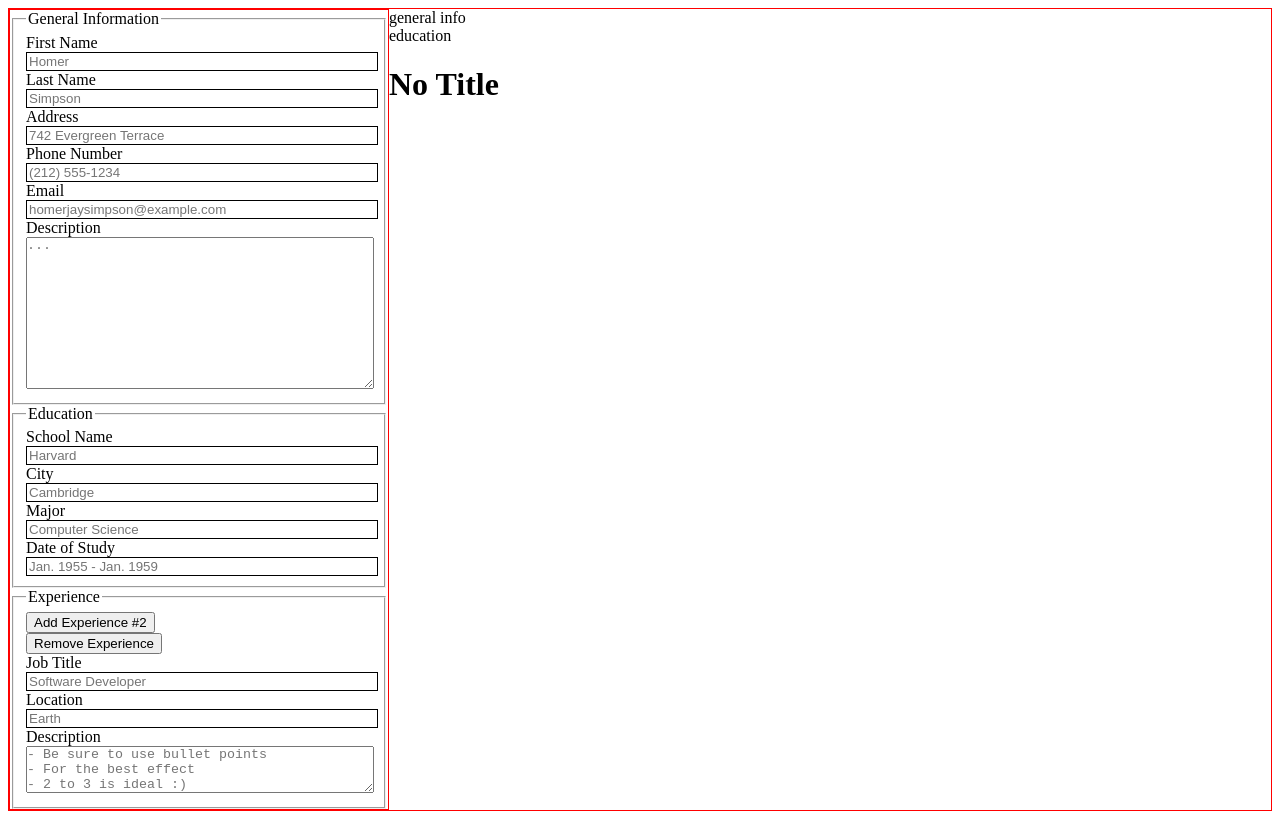
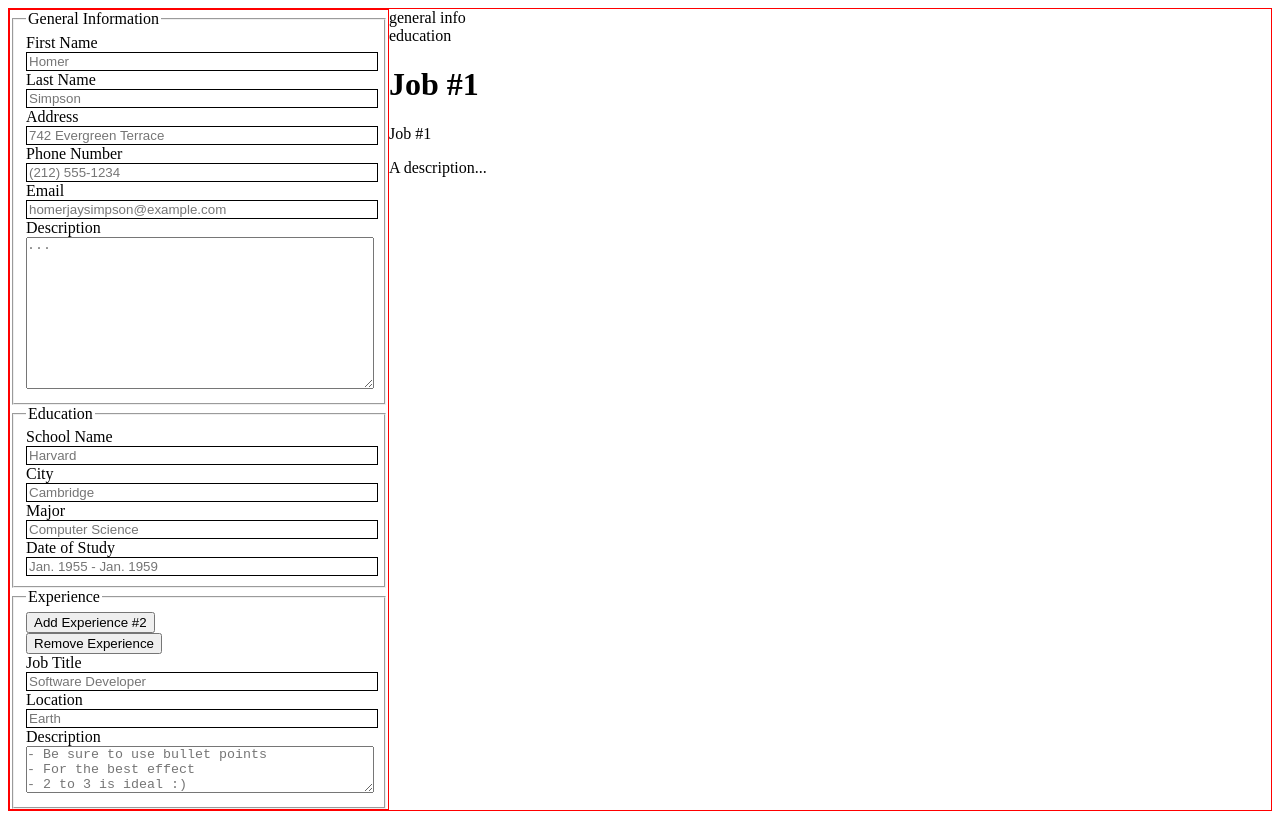
Before and after one commit to joshkat/CV-Generator, a React (Vite) app: page / in a window 1280 px wide. Built offline with nearby package versions, Linux system fonts and the light colour scheme.

Commit message:
finalized ExperiencePreview

```diff
--- a/src/components/cv-view/ExperiencePreview.jsx
+++ b/src/components/cv-view/ExperiencePreview.jsx
@@ -4,7 +4,11 @@ export default function ExperiencePreview({ experienceArray }) {
   return (
     <>
       {experienceArray.map((exp_obj) => (
-        <h1 key={exp_obj.id}>{exp_obj.title || "No Title"}</h1>
+        <div key={exp_obj.number}>
+          <h1>{exp_obj.title || `Job #${exp_obj.number}`}</h1>
+          <span>{exp_obj.location || `Job #${exp_obj.number}`}</span>
+          <p>{exp_obj.description || `A description...`}</p>
+        </div>
       ))}
     </>
   );
@@ -13,7 +17,7 @@ export default function ExperiencePreview({ experienceArray }) {
 ExperiencePreview.propTypes = {
   experienceArray: PropTypes.arrayOf(
     PropTypes.shape({
-      id: PropTypes.number.isRequired,
+      number: PropTypes.number.isRequired,
       title: PropTypes.string,
       location: PropTypes.string,
       description: PropTypes.string,
--- a/src/components/inputs/Experience.jsx
+++ b/src/components/inputs/Experience.jsx
@@ -19,7 +19,6 @@ export default function Experience({
     tempArr[index] = updatedObj;
 
     setExpArr(tempArr);
-    console.log(tempArr);
   }
   function addExperience(e) {
     e.preventDefault();
```
